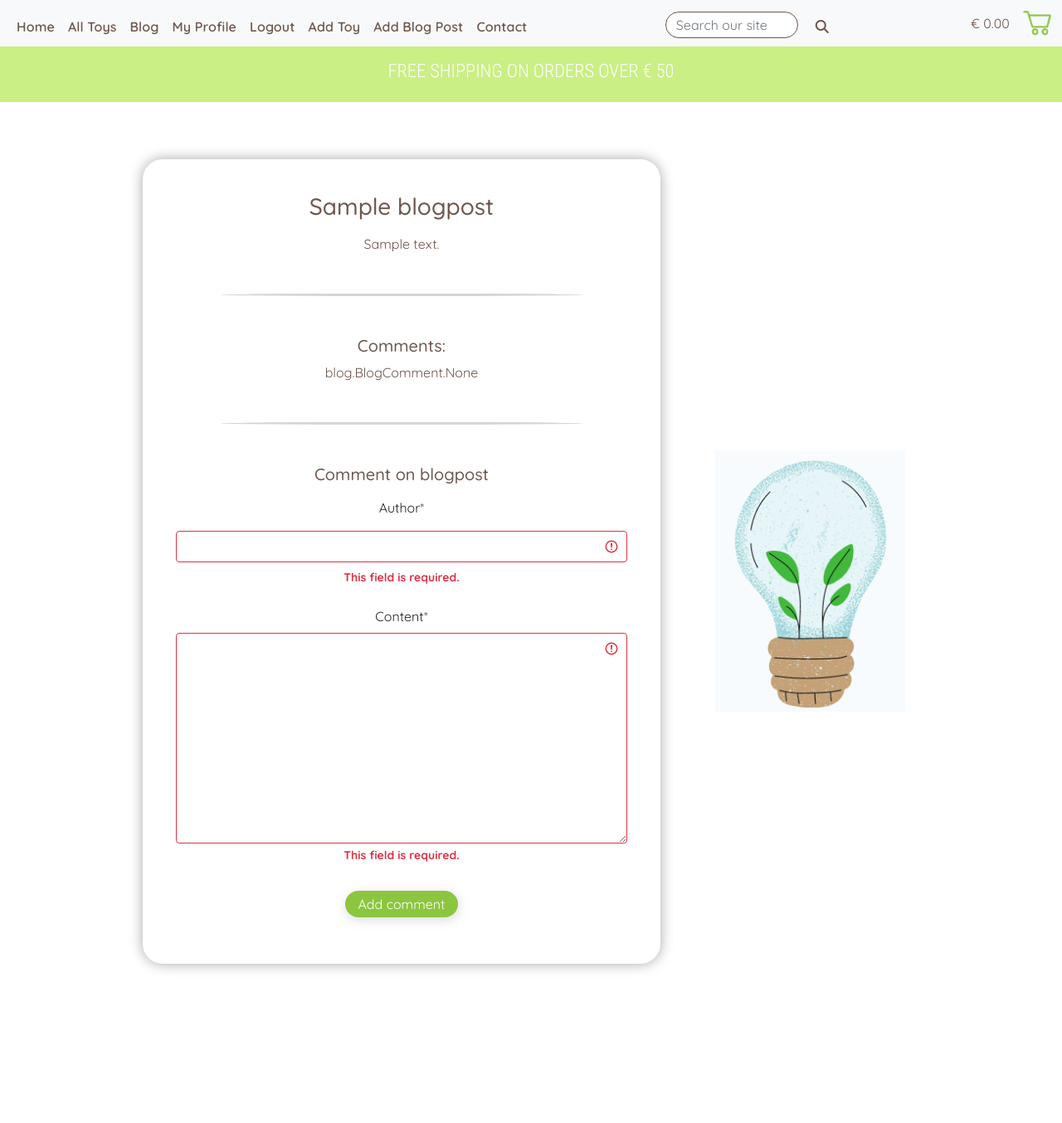
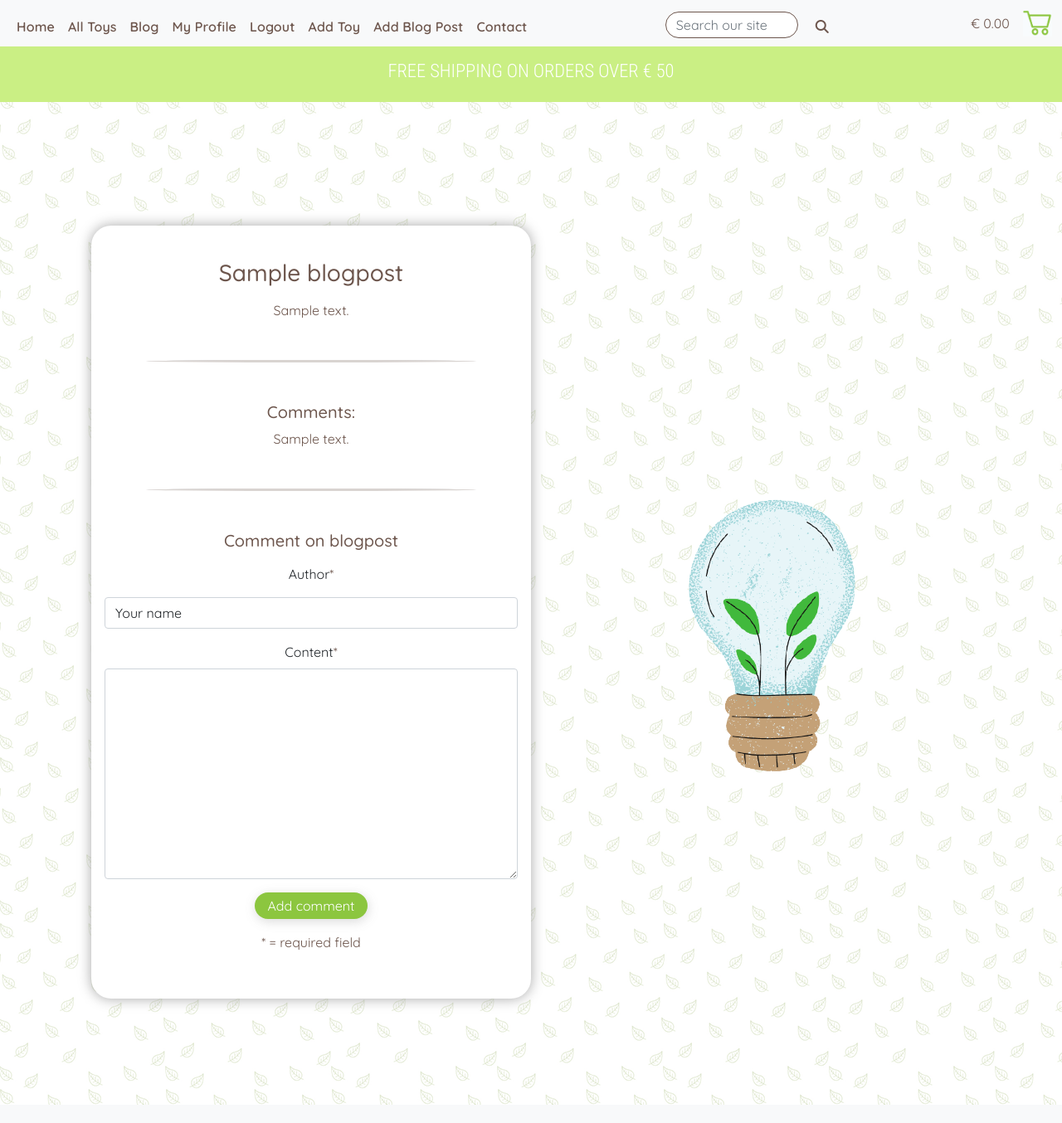
Before and after one commit to mmmangooo/Milestone-Project4, a Django app: page /blog/blog_details/1/ in a window 1280 px wide. Shown: the whole page at 83% size. After the commit the page ends 1332 px from the top, so only its background shows below. Run offline with Django 3.2, Linux system fonts and the light colour scheme; a user stored in the database is signed in; tables that the repository leaves empty hold one stand-in row (values such as "Sample post"); some libraries are stand-ins or nearby versions.

Commit message:
Added render comments on blog details page and adjusted template

```diff
--- a/blog/templates/blog/blog_details.html
+++ b/blog/templates/blog/blog_details.html
@@ -5,12 +5,12 @@
 {% block content %}
 
 
-<div class="container-fluid blog-wrapper">
+<div class="container-fluid bg-leaves">
 
 
-    <div class="row align-items-center mt-5 justify-content-center px-3">
+    <div class="row mt-5 px-3 justify-content-center align-items-center">
 
-        <div class="col-12 col-lg-6 my-5 site-form">
+        <div class="col-12 col-lg-5 my-5 site-form px-3">
 
             <h3 class="mb-3">{{ blogpost.title }}</h3>
 
@@ -20,24 +20,27 @@
             <hr>
 
             <h5>Comments:</h5>
-{% if comments != 'None_None' %} <p>{{ blogpost.comments }} </p>
-{% else %} <p>This blog post has no comments yet.</p>{% endif %}
+            {% if blogpost.comments %}
+            {% for comment in comments %}
+            <p>{{ comment.content }} </p>
+            {% endfor %}
+            {% else %} <p>This blog post has no comments yet.</p>
+            {% endif %}
             <hr>
 
             <h5 class="blog-comment-header">Comment on blogpost</h5>
             {% if user.is_authenticated %}
-                <form method="POST" action="">
+            <form method="POST" class="mx-auto">
                 {{ comment_form | crispy }}
                 {% csrf_token %}
 
-
-
                 <input type="submit" class="rounded-pill mx-2 submit-btn py-1 px-3" value="Add comment">
                 <input type="hidden" name="redirect_url" value="{{ request.path }}">
+                <p>* = required field</p>
             </form>
             {% else %}
             <p>You have to be signed in to leave a comment. </p><br>
-                 <p>  <a href="{% url 'account_login' %} ">Sign in here</a> or
+            <p> <a href="{% url 'account_login' %} ">Sign in here</a> or
                 <a href="{% url 'account_signup' %} ">Sign up for an account here!</a>
             </p>
             {% endif %}
@@ -48,8 +51,8 @@
 
 
         </div>
-        <div class="col-12 col-lg-3 ">
-            <img class="toy-details-bgimg mt-5 ms-lg-5" src="{{ MEDIA_URL }}bulb.png"
+        <div class="col d-none d-lg-block col-lg-5">
+            <img class="ms-5 mt-5 w-50" src="{{ MEDIA_URL }}bulb.png"
                 alt="Lightbulb with small plants growing inside it. The bulb's base is a reed basket">
         </div>
     </div>
--- a/blog/views.py
+++ b/blog/views.py
@@ -17,12 +17,17 @@ def blog(request):
     blogposts = BlogPost.objects.all()
     query = None
 
+    # Handling the functionality of searching for a blogpost,
+    # if the user has made a search request
     if 'query' in request.GET:
         query = request.GET['query']
+
+        # Handling if user clicks search button without
+        # entering search criteria
         if not query:
             messages.error(request, "No search qriteria entered")
             return redirect(reverse('blogposts'))
-
+        # Taking in the search criteria and filtering by them
         queries = Q(
                 title__icontains=query) | Q(content__icontains=query)
         blogposts = blogposts.filter(queries)
@@ -40,11 +45,14 @@ def blog_details(request, blogpost_id):
     A view to show blogpost details with content text, and add comments to them
     """
     blogpost = get_object_or_404(BlogPost, pk=blogpost_id)
-    comments = BlogComment.objects.all()
+    comments = blogpost.comments.all().order_by('-posted_date')
     new_comment = None
-    comment_form = BlogCommentForm(data=request.POST)
+    comment_form = BlogCommentForm()
 
+    # Code handling posting a comment, or rendering an error message if
+    # the attempted post does not succeed
     if request.method == 'POST':
+        comment_form = BlogCommentForm(data=request.POST)
         if comment_form.is_valid():
             # Creating new comment object, not saving yet
             new_comment = comment_form.save(commit=False)
@@ -52,6 +60,8 @@ def blog_details(request, blogpost_id):
             new_comment.blogpost = blogpost
             new_comment.save()
             messages.success(request, 'Your comment has been added!')
+            # Rendering an empty comment form after comment is posted
+            comment_form = BlogCommentForm()
         else:
             comment_form = BlogCommentForm()
             messages.error(request, 'Something went wrong, your comment\
@@ -72,11 +82,15 @@ def add_blogpost(request):
     """
     A view to add a blogpost
     """
+    # Stopping a user from accessing this functionality if
+    # they are not logged in with superuser credentials
     if not request.user.is_superuser:
         messages.error(
             request, 'This functionality is only available to store owners')
         return redirect(reverse('home'))
 
+    # Handling functionality of add a blogpost to the db, or returning an
+    # error message if add blogpost did not succeed
     if request.method == 'POST':
         form = BlogpostForm(request.POST)
         if form.is_valid():
@@ -87,6 +101,7 @@ def add_blogpost(request):
             messages.error(
                 request, 'Sorry, something went wrong. \
                     The blogpost was not added to the store')
+    # Rendering an empty add blog form
     else:
         form = BlogpostForm()
 
@@ -103,12 +118,17 @@ def edit_blogpost(request, blogpost_id):
     """
     A view to edit a blogpost
     """
+    # Stopping a user from accessing this functionality if
+    # they are not logged in with superuser credentials
     if not request.user.is_superuser:
         messages.error(
             request, 'This functionality is only available to store owners')
         return redirect(reverse('home'))
 
     blogpost = get_object_or_404(BlogPost, pk=blogpost_id)
+
+    # Handling functionality of edit a blogpost to the db, or returning an
+    # error message if edit blogpost did not succeed
     if request.method == 'POST':
         form = BlogpostForm(request.POST, request.FILES)
         if form.is_valid():
@@ -119,6 +139,8 @@ def edit_blogpost(request, blogpost_id):
             messages.error(
                 request, 'Sorry, something went wrong. \
                     The blogpost was not updated.')
+
+    # Rendering an edit form for the specific blogpost
     else:
         form = BlogpostForm(instance=blogpost)
         messages.info(request, 'You are editing {blogpost.title}')
@@ -137,11 +159,14 @@ def confirm_delete_blogpost(request, blogpost_id):
     """
     A view for rendering a template where deletion is confirmed or cancelled
     """
+    # Stopping a user from accessing this functionality if
+    # they are not logged in with superuser credentials
     if not request.user.is_superuser:
         messages.error(
             request, 'This functionality is only available to store owners')
         return redirect(reverse('home'))
 
+    # Getting the specific blogpost from the db
     blogpost = get_object_or_404(BlogPost, pk=blogpost_id)
     context = {
         'blogpost': blogpost,
@@ -157,11 +182,14 @@ def delete_blogpost(request, blogpost_id):
     """
     Delete a blogpost
     """
+    # Stopping a user from accessing this functionality if
+    # they are not logged in with superuser credentials
     if not request.user.is_superuser:
         messages.error(
             request, 'This functionality is only available to store owners')
         return redirect(reverse('home'))
 
+    # Getting the specific blogpost and deleting it from the db
     blogpost = get_object_or_404(BlogPost, pk=blogpost_id)
     blogpost.delete()
     messages.success(request, 'Blogpost successfully deleted.')
--- a/home/templates/home/index.html
+++ b/home/templates/home/index.html
@@ -25,6 +25,7 @@
 
     <div class="row pb-5 align-items-center">
 
+    <!-- Showing three toys that have campaign prices -->
         <div class="col-12 col-lg-2 ">
             <h4>Campaign</h4>
         </div>
@@ -51,6 +52,7 @@
 
     </div>
 
+    <!-- Showing the three highest rated toys -->
 
     <div class="row align-items-center pb-5">
         <div class="col-12 col-lg-2">
@@ -76,7 +78,7 @@
 
     </div>
 
-
+<!-- Showing the three last added blogposts -->
     <div class="row pb-5 align-items-center">
         <div class="col-12 col-lg-2">
             <h4>Blog</h4>
--- a/home/views.py
+++ b/home/views.py
@@ -9,14 +9,11 @@ def index(request):
     toys = Toy.objects.order_by('-rating')[:3]
     has_campaigns = Toy.objects.filter(campaign=True)[:3]
     blogposts = BlogPost.objects.all().order_by('-posted_date')[:3]
-   # if blogposts.comments:
-    #    blogcomments = blogposts.comments.all()
 
     context = {
         'toys': toys,
         'has_campaigns': has_campaigns,
         'blogposts': blogposts,
-     #   'blogcomments': blogcomments
     }
 
     return render(request, 'home/index.html', context)
```
Also changed, not shown: media/bulb.png. Lines whose indentation alone changed are shown as unchanged.
